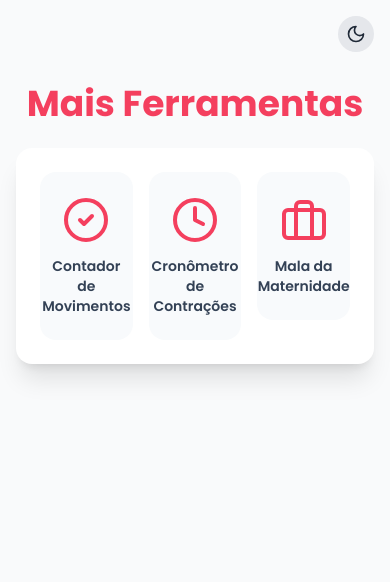
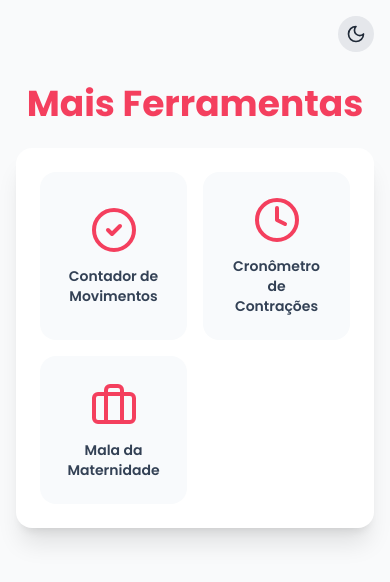
Before and after one commit to moisesgodinho/gestahub, a Next.js app: page /mais in a window 390 px wide. Shown: the top 582 px of the page. Built offline with nearby package versions, Linux system fonts and the light colour scheme; no server answers.

Commit message:
melhorias layout pagina mais

```diff
--- a/src/app/mais/page.js
+++ b/src/app/mais/page.js
@@ -33,14 +33,14 @@ export default function MorePage() {
           Mais Ferramentas
         </h1>
         <Card>
-          <nav className="grid grid-cols-3 gap-4 text-center">
+          <nav className="grid grid-cols-2 sm:grid-cols-3 gap-4 text-center">
             {otherLinks.map((link) => {
               const Icon = link.icon;
               return (
                 <Link
                   key={link.href}
                   href={link.href}
-                  className="flex flex-col items-center justify-center gap-3 p-6 rounded-2xl bg-slate-50 dark:bg-slate-700/50 hover:bg-slate-100 dark:hover:bg-slate-700 transition-colors aspect-square"
+                  className="flex flex-col items-center justify-center gap-3 p-6 rounded-2xl bg-slate-50 dark:bg-slate-700/50 hover:bg-slate-100 dark:hover:bg-slate-700 transition-colors"
                 >
                   <Icon className="w-12 h-12 text-rose-500 dark:text-rose-400" />
                   <span className="font-semibold text-sm text-slate-700 dark:text-slate-300">
```
